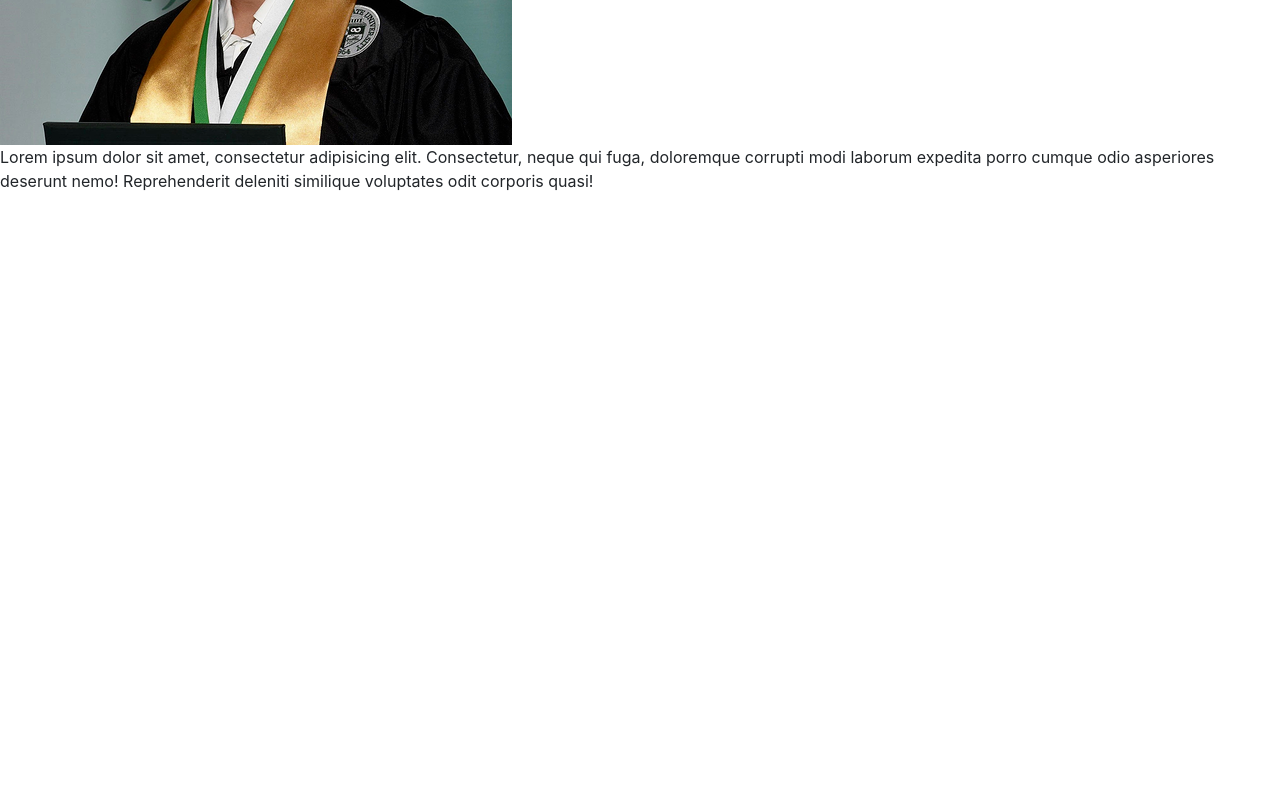
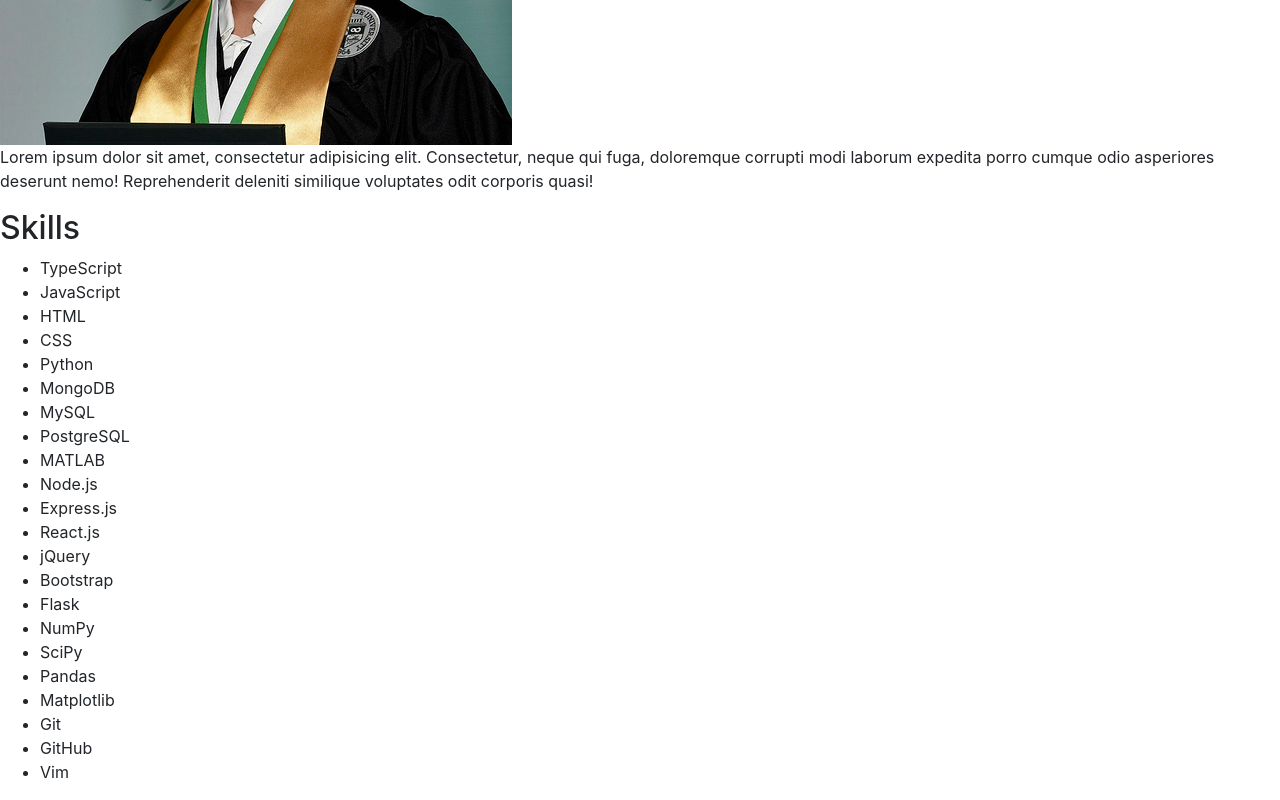
Before and after one commit to claudealdric/caldric.github.io, a React (Create React App) app in the folder client/: page / in a window 1280 px wide. Shown: the part 651-1451 px from the top of the page. Before the commit the page ends 860 px from the top, so only its background shows below. Built offline with nearby package versions, Linux system fonts and the light colour scheme.

Commit message:
Add skills

```diff
--- a/client/src/components/Home.tsx
+++ b/client/src/components/Home.tsx
@@ -11,6 +11,32 @@ const Home: React.FC = () => {
         odio asperiores deserunt nemo! Reprehenderit deleniti similique
         voluptates odit corporis quasi!
       </p>
+
+      <h2>Skills</h2>
+      <ul>
+        <li>TypeScript</li>
+        <li>JavaScript</li>
+        <li>HTML</li>
+        <li>CSS</li>
+        <li>Python</li>
+        <li>MongoDB</li>
+        <li>MySQL</li>
+        <li>PostgreSQL</li>
+        <li>MATLAB</li>
+        <li>Node.js</li>
+        <li>Express.js</li>
+        <li>React.js</li>
+        <li>jQuery</li>
+        <li>Bootstrap</li>
+        <li>Flask</li>
+        <li>NumPy</li>
+        <li>SciPy</li>
+        <li>Pandas</li>
+        <li>Matplotlib</li>
+        <li>Git</li>
+        <li>GitHub</li>
+        <li>Vim</li>
+      </ul>
     </div>
   );
 };
```
